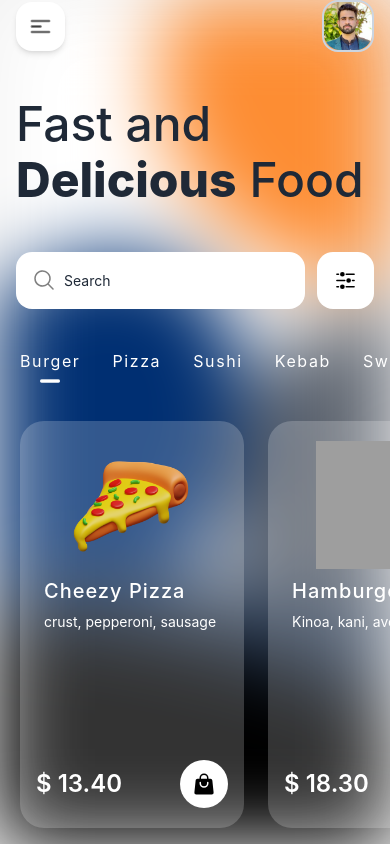
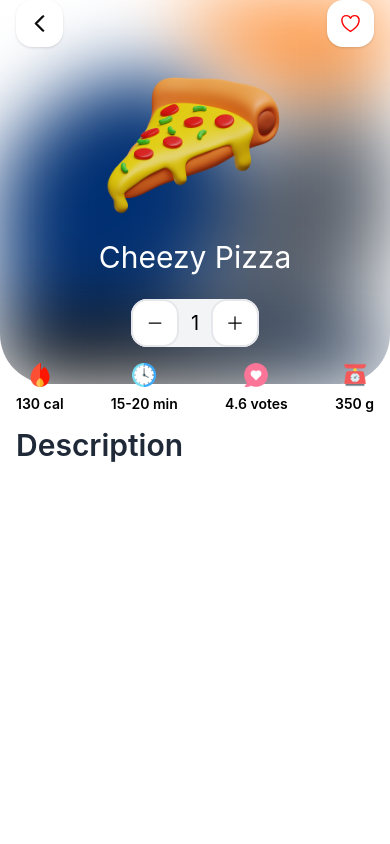
Before and after one commit to Stepan72/RN_FastFood, a React Native app: screen /Home in a window 390 px wide. Both pictures are taken after a click on the element 204 px from the left and 784 px from the top of the page. Built offline with nearby package versions, Linux system fonts and the light colour scheme; grey boxes are pictures that could not be loaded.

Commit message:
FoodDetails screen - description added v0.06

```diff
--- a/App.tsx
+++ b/App.tsx
@@ -4,8 +4,14 @@ import { NavigationContainer } from "@react-navigation/native";
 import { createNativeStackNavigator } from "@react-navigation/native-stack";
 import { StackParamList } from "./types";
 import HomeScreen from "./screens/HomeScreen";
+import { LogBox } from "react-native";
+import FoodDetailsScreen from "./screens/FoodDetailsScreen";
 
 const Stack = createNativeStackNavigator<StackParamList>();
+
+// LogBox.ignoreLogs([
+//   "Non-serializable values were found in the navigation state",
+// ]);
 
 export default function App() {
   return (
@@ -14,6 +20,7 @@ export default function App() {
       <NavigationContainer>
         <Stack.Navigator screenOptions={{ headerShown: false }}>
           <Stack.Screen name="Home" component={HomeScreen} />
+          <Stack.Screen name="FoodDetails" component={FoodDetailsScreen} />
         </Stack.Navigator>
       </NavigationContainer>
     </>
--- a/components/FoodCard.tsx
+++ b/components/FoodCard.tsx
@@ -1,16 +1,14 @@
 import { View, Text, Image, TouchableOpacity } from "react-native";
 import React from "react";
-import { ImageSourcePropType } from "react-native";
 import { ShoppingBagIcon } from "react-native-heroicons/solid";
+import * as Animatable from "react-native-animatable";
+import { useNavigation } from "@react-navigation/native";
+import { NativeStackScreenProps } from "@react-navigation/native-stack/lib/typescript/src/types";
+import { StackParamList } from "../types";
+import { FoodCardProps } from "../types";
 
-interface FoodCardProps {
-  name: string;
-  price: string;
-  ingredients: string;
-  desc: string;
-  image: ImageSourcePropType;
-  index: number;
-}
+type Props = NativeStackScreenProps<StackParamList, "FoodDetails">;
+type FoodDetailsNavigationProp = Props["navigation"];
 
 export default function FoodCard({
   name,
@@ -20,8 +18,12 @@ export default function FoodCard({
   image,
   index,
 }: FoodCardProps) {
+  const navigation = useNavigation<FoodDetailsNavigationProp>();
+
   return (
-    <View
+    <Animatable.View
+      delay={index * 120}
+      animation="slideInRight"
       style={{ backgroundColor: "#ffffff33" }}
       className="w-56 h-70 my-4 mr-6 p-3 py-5 rounded-3xl"
     >
@@ -36,10 +38,22 @@ export default function FoodCard({
       </View>
       <View className="flex-row justify-between items-center px-1">
         <Text className="text-white font-semibold text-2xl">$ {price}</Text>
-        <TouchableOpacity className="bg-white p-3 rounded-full">
+        <TouchableOpacity
+          className="bg-white p-3 rounded-full"
+          onPress={() => {
+            navigation.navigate("FoodDetails", {
+              name,
+              price,
+              ingredients,
+              desc,
+              image,
+              index,
+            });
+          }}
+        >
           <ShoppingBagIcon size={24} color="black" />
         </TouchableOpacity>
       </View>
-    </View>
+    </Animatable.View>
   );
 }
--- /dev/null
+++ b/screens/FoodDetailsScreen.tsx
@@ -0,0 +1,130 @@
+import { View, Text, Image, TouchableOpacity } from "react-native";
+import React from "react";
+import { SafeAreaView } from "react-native-safe-area-context";
+import {
+  ChevronLeftIcon,
+  MinusIcon,
+  PlusIcon,
+} from "react-native-heroicons/solid";
+import * as Animatable from "react-native-animatable";
+import { HeartIcon } from "react-native-heroicons/outline";
+import { NativeStackScreenProps } from "@react-navigation/native-stack";
+import { StackParamList } from "../types";
+import { useRoute, useNavigation } from "@react-navigation/native";
+
+type FoodDetailsScreenProps = NativeStackScreenProps<
+  StackParamList,
+  "FoodDetails"
+>;
+type FoodDetailsRouteProp = FoodDetailsScreenProps["route"];
+type FoodDetailsNavigationProp = FoodDetailsScreenProps["navigation"];
+
+export default function FoodDetailsScreen({
+  route,
+  navigation,
+}: FoodDetailsScreenProps) {
+  //   const { name, price, ingredients, desc, image, index } = route.params;
+
+  const routeHook = useRoute<FoodDetailsRouteProp>();
+  const navigationHook = useNavigation<FoodDetailsNavigationProp>();
+  const { name, price, ingredients, desc, image, index } = routeHook.params;
+
+  return (
+    <View className="flex-1 bg-white">
+      {/* backgroundImage */}
+      <Image
+        source={require("../assets/images/background.png")}
+        className="w-full h-96 absolute"
+        blurRadius={40}
+        style={{ borderBottomLeftRadius: 50, borderBottomRightRadius: 50 }}
+      />
+      <SafeAreaView>
+        {/* header bar */}
+        <View className="flex-row justify-between mx-4 items-center">
+          <TouchableOpacity
+            className="bg-white rounded-2xl p-3 shadow"
+            onPress={() => {
+              //   navigation.goBack();
+              navigationHook.goBack();
+            }}
+          >
+            <ChevronLeftIcon size={23} stroke="black" color="black" />
+          </TouchableOpacity>
+          <TouchableOpacity className="bg-white rounded-2xl p-3 shadow">
+            <HeartIcon size={23} stroke="red" color="white" />
+          </TouchableOpacity>
+        </View>
+        {/* item name and image */}
+        <View className="flex justify-center items-center">
+          <Image className="w-48 h-48" source={image} />
+          <Text className="text-white text-3xl">{name}</Text>
+        </View>
+        {/* plus and minus buttons */}
+        <View className="flex-row justify-center items-center mt-6">
+          <View className="flex-row justify-between items-center bg-gray-100 rounded-2xl space-x-3">
+            <TouchableOpacity className="rounded-2xl bg-white border-2 border-gray-200 p-3">
+              <MinusIcon size={20} strokeWidth={1.8} color="black" />
+            </TouchableOpacity>
+            <Text className="text-xl">1</Text>
+            <TouchableOpacity className="rounded-2xl bg-white border-2 border-gray-200 p-3">
+              <PlusIcon size={20} strokeWidth={1.8} color="black" />
+            </TouchableOpacity>
+          </View>
+        </View>
+        {/* icons */}
+        <View className="flex-row justify-between items-center mx-4 h-20 overflow-hidden">
+          <Animatable.View
+            delay={180}
+            animation="slideInDown"
+            className="flex items-center space-y-2"
+          >
+            <Image
+              source={require("../assets/icons/calories.png")}
+              className="h-6 w-6"
+            />
+            <Text className="font-semibold">130 cal</Text>
+          </Animatable.View>
+          <Animatable.View
+            delay={280}
+            animation="slideInDown"
+            className="flex items-center space-y-2"
+          >
+            <Image
+              source={require("../assets/icons/clock.png")}
+              className="h-6 w-6"
+            />
+            <Text className="font-semibold">15-20 min</Text>
+          </Animatable.View>
+          <Animatable.View
+            delay={380}
+            animation="slideInDown"
+            className="flex items-center space-y-2"
+          >
+            <Image
+              source={require("../assets/icons/chat.png")}
+              className="h-6 w-6"
+            />
+            <Text className="font-semibold">4.6 votes</Text>
+          </Animatable.View>
+          <Animatable.View
+            delay={480}
+            animation="slideInDown"
+            className="flex items-center space-y-2"
+          >
+            <Image
+              source={require("../assets/icons/weight.png")}
+              className="h-6 w-6"
+            />
+            <Text className="font-semibold">350 g</Text>
+          </Animatable.View>
+        </View>
+        {/* other  */}
+        <View className="mx-4 flex-row justify-between items-center">
+          <Text className="text-3xl font-semibold text-gray-800">
+            Description
+          </Text>
+        </View>
+      </SafeAreaView>
+    </View>
+  );
+}
```
Also changed, not shown: types/index.ts (+11 -1 lines).
